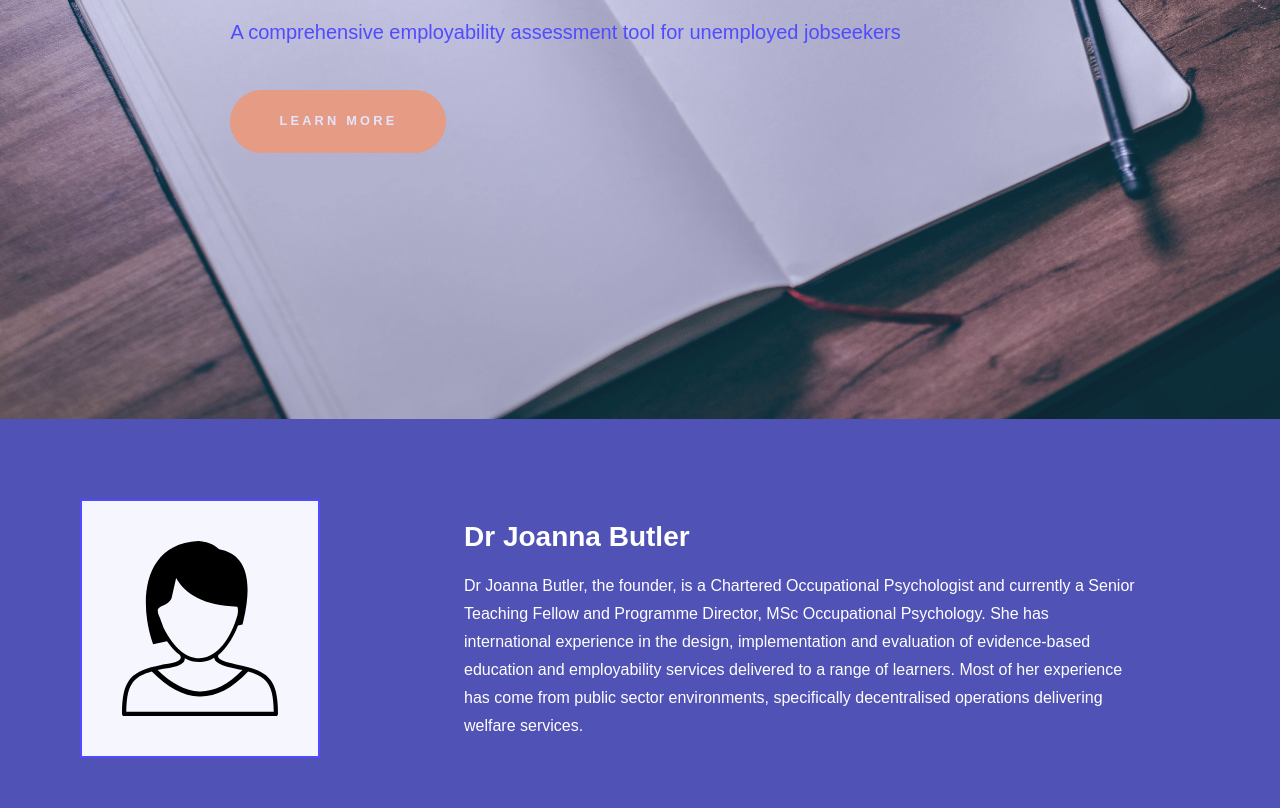
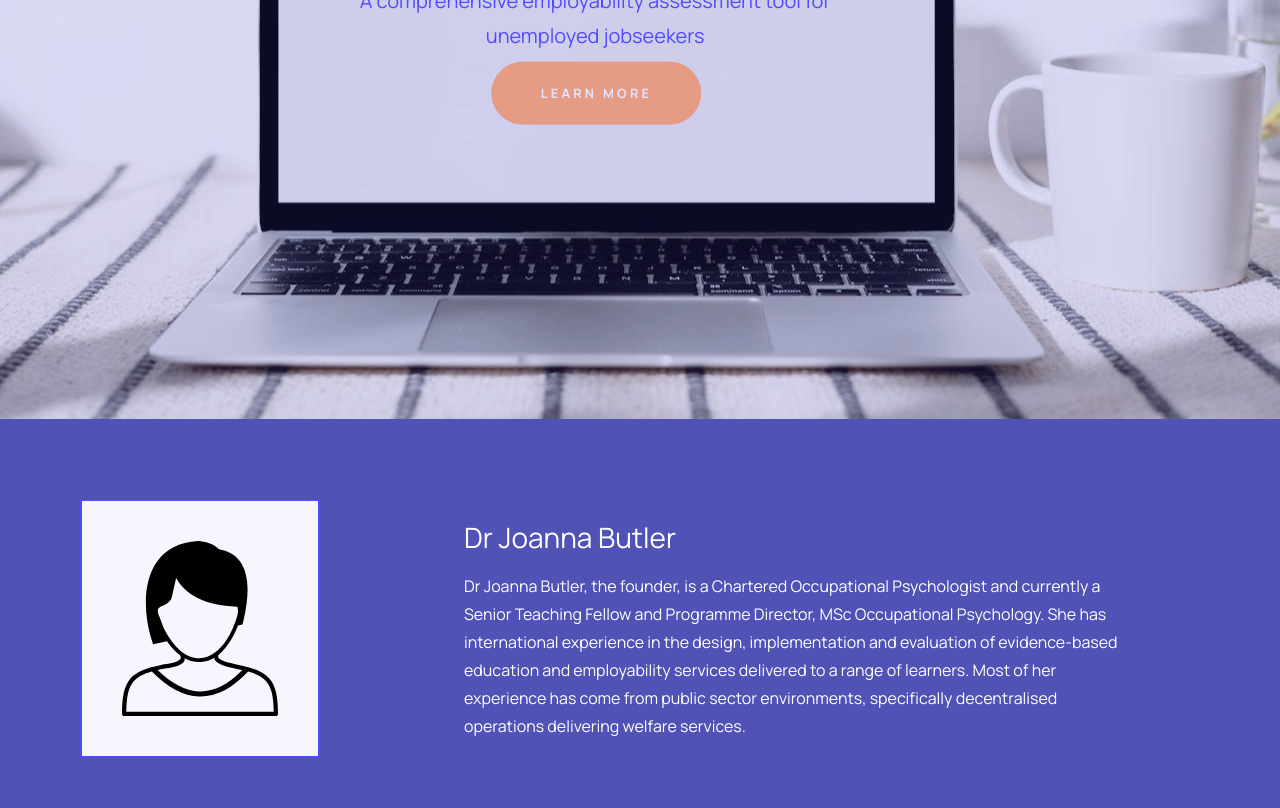
Before and after one commit to themontyverse/my-employ, a plain HTML site: page index.html in a window 1280 px wide. Shown: the part 397-1205 px from the top of the page. Drawn offline with Linux system fonts and the light colour scheme.

Commit message:
Updated main background, font and logo

```diff
--- a/assets/css/main.css
+++ b/assets/css/main.css
@@ -111,7 +111,7 @@ input, select, textarea {
 
 	body, input, select, textarea {
 		color: rgba(255, 255, 255, 0.55);
-		font-family: Arial, Helvetica, sans-serif;
+		font-family: Manrope, Helvetica, sans-serif;
 		font-size: 16.5pt;
 		font-weight: normal;
 		line-height: 1.75;
@@ -172,7 +172,7 @@ input, select, textarea {
 
 	h1, h2, h3, h4, h5, h6 {
 		color: #514bff;
-		font-weight: bold;
+		font-weight: 400;
 		line-height: 1.5;
 		margin: 0 0 0.5em 0;
 	}
@@ -185,7 +185,6 @@ input, select, textarea {
 	section#one h1, section#one h2,section#one h3,section#one h4,section#one h5,section#one h6
 	section#two h1, section#two h2,section#two h3,section#two h4,section#two h5,section#two h6{
 		color: white;
-		font-weight: bold;
 		line-height: 1.5;
 		margin: 0 0 0.5em 0;
 	}
@@ -1869,6 +1868,17 @@ input, select, textarea {
 		white-space: nowrap;
 	}
 
+	.center {
+		margin: 0;
+		position: absolute;
+		-ms-transform: translate(-50%, -50%);
+		transform: translate(-50%, -50%);
+	}
+	[id="mainLogo"] .center {
+		  /* top: 82%; */
+		  left: 61%;
+
+	  }
 		input[type="submit"]:after,
 		input[type="reset"]:after,
 		input[type="button"]:after,
@@ -2640,6 +2650,15 @@ input, select, textarea {
 		padding: 10%;
 		}
 
+		#mainLogo {
+			text-align: center;
+			margin-left: 10%;
+			margin-bottom: 7%;
+			width: 60%
+
+
+		}
+
 /* List */
 
 	ol {
@@ -2655,11 +2674,11 @@ input, select, textarea {
 	ul {
 		list-style: disc;
 		margin: 0 0 2em 0;
-		padding-left: 1em;
+		/* padding-left: 1em; */
 	}
 
 		ul li {
-			padding-left: 0.5em;
+			/* padding-left: 0.5em; */
 		}
 
 		ul.alt {
@@ -2705,7 +2724,7 @@ input, select, textarea {
 	}
 
 		ul.actions li {
-			padding: 0 0 0 1em;
+			/* padding: 0 0 0 1em; */
 			vertical-align: middle;
 		}
 
@@ -3899,15 +3918,17 @@ input, select, textarea {
 
 /* Intro */
 
+@media (min-width: 736px) {
 
 	#intro {
 		background-attachment: fixed;
-		background-image: url("../../images/notebook.jpg");
-		background-position: top right;
+		background-image: url("../../images/screen.jpg");
+		background-position: center;
 		background-repeat: no-repeat;
-		background-size: 100% 100%;
+		background-size: auto;
 		opacity: 0.85;
 	}
+}
 
 		#intro p {
 			font-size: 1.25em;
@@ -3939,4 +3960,7 @@ input, select, textarea {
 
 	section#intro div {
 		padding-left: 18%;
-	}
+		@media screen and (max-width: 980px){
+			padding-top: 2em;
+		}
+	}
--- a/index.html
+++ b/index.html
@@ -7,7 +7,9 @@
 		<meta name="viewport" content="width=device-width, initial-scale=1, user-scalable=no" />
 		<link rel="stylesheet" href="assets/css/main.css" />
 		<noscript><link rel="stylesheet" href="assets/css/noscript.css" /></noscript>
+		<link rel="stylesheet" href='https://fonts.googleapis.com/css2?family=Manrope:wght@200..800&display=swap'>
 	</head>
+
 	<body class="is-preload">
 
 		<!-- Sidebar -->
@@ -30,11 +32,11 @@
 
 				<!-- Intro test -->
 					<section id="intro" class="wrapper style1 fullscreen fade-up">
-						<div class="inner">
-							<h1><img id="logo" src="assets/Vector4.svg" alt="logo" height="50">   MyEmploy</h1>
+						<div id="mainLogo" class="inner">
+							<h1><img id="logo" src="images/remove background 2.png" alt="logo" height="50">   MyEmploy</h1>
 							<p>A comprehensive employability assessment tool for unemployed jobseekers</p>
 							<ul class="actions">
-								<li><a href="#one" class="button scrolly">Learn more</a></li>
+								<li><a href="#one" class="button scrolly center">Learn more</a></li>
 							</ul>
 						</div>
 					</section>
@@ -131,7 +133,7 @@
 				<!-- Three -->
 					<section id="three" class="wrapper style1 fade-up">
 						<div class="inner">
-							<h2>Get in touch</h2>
+							<h2>Get In Touch</h2>
 							<p>If you would like to find out more, please get in touch below.</p>
 							<div class="split style1">
 								<section>
```
Also changed, not shown: images/remove background 2.png (added), images/screen.jpg (added).
